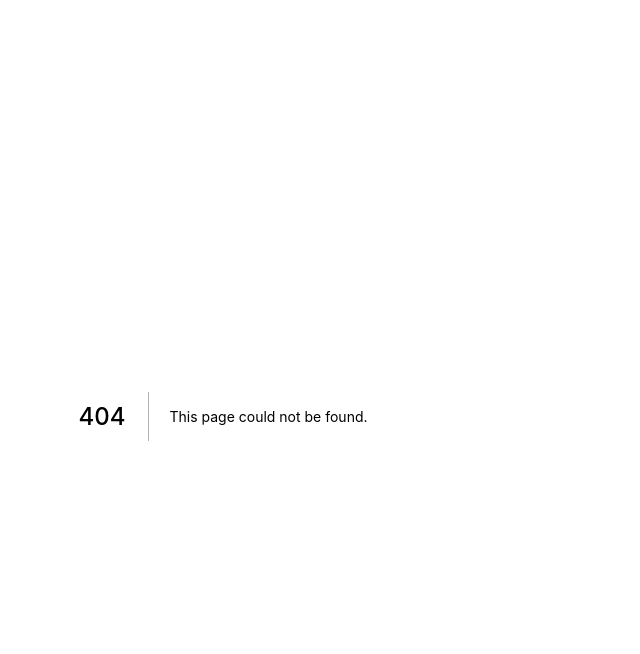
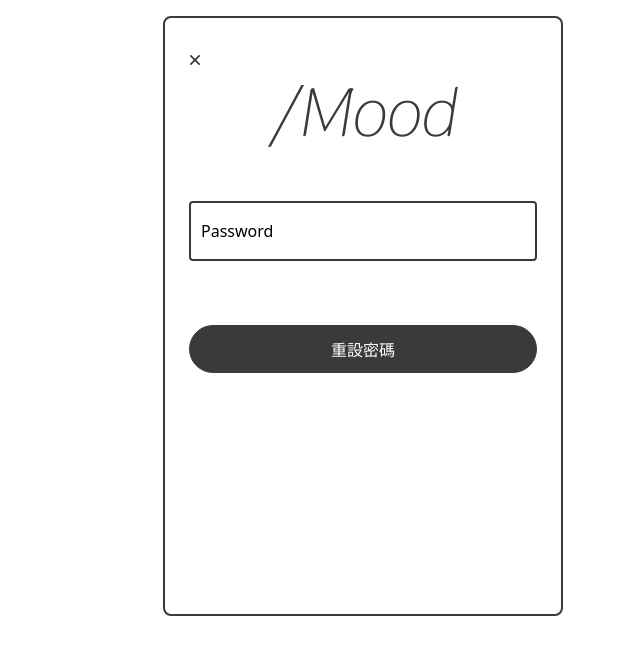
Before and after one commit to achinchen/slash-mood-web, a Next.js app: page /reset in a window 1280 px wide. Before the commit this address had no page. Shown: the top 654 px of the page, without its empty margins (277-917 px from the left). Built offline with nearby package versions, Linux system fonts and the light colour scheme.

Commit message:
Add reset page

```diff
--- /dev/null
+++ b/pages/reset/index.tsx
@@ -0,0 +1,53 @@
+import { useState } from 'react';
+import Head from 'next/head';
+import Button from 'components/Button';
+import TextInput from 'components/TextInput';
+import styles from './style.module.scss';
+
+function ForgotPassword(): JSX.Element {
+  const [password, setPassword] = useState('');
+
+  const onClose = () => window.location.assign('somewhere');
+
+  return (
+    <div className={styles.container}>
+      <Head>
+        <title>Add Mood Log</title>
+        <link rel="icon" href="/favicon.ico" />
+      </Head>
+      <main>
+        <header className={styles.header}>
+          <button
+            className={styles.closeButton}
+            onClick={onClose}
+            aria-label="返回"
+          >
+            <img
+              className={styles.closeButtonIcon}
+              src="/images/icon/close.svg"
+              alt="返回"
+            />
+          </button>
+          <img className={styles.logo} src="/logo.png" alt="slash mood logo" />
+        </header>
+        <form className={styles.form}>
+          <TextInput
+            value={password}
+            onValueChange={setPassword}
+            label="Password"
+            type="password"
+            name="current-password"
+            autoComplete="current-password"
+          />
+        </form>
+        <footer className={styles.bottom}>
+          <Button color="dark" fullwidth>
+            重設密碼
+          </Button>
+        </footer>
+      </main>
+    </div>
+  );
+}
+
+export default ForgotPassword;
--- /dev/null
+++ b/pages/reset/style.module.scss
@@ -0,0 +1,65 @@
+@import '~styles/common.scss';
+
+.container {
+  display: flex;
+  flex-direction: column;
+  padding: 12px 24px;
+  border-radius: 8px;
+  border: 2px solid transparent;
+
+  @include media(tablet) {
+    max-width: 400px;
+    margin: auto;
+  }
+
+  @include media(landscape) {
+    min-height: 600px;
+    border-color: #3a3a3a;
+  }
+}
+
+.header {
+  position: relative;
+  margin: 24px 0;
+  display: flex;
+  justify-content: center;
+};
+
+.closeButton {
+  position: absolute;
+  top: -12px;
+  left: -12px;
+  display: flex;
+  justify-content: center;
+  align-items: center;
+  width: 36px;
+  height: 36px;
+
+  &Icon {
+    width: 20px;
+  }
+}
+
+.logo {
+  width: 276px;
+}
+
+.form {
+  display: flex;
+  flex-direction: column;
+}
+
+.main {
+  position: relative;
+  margin: 24px 0;
+  align-self: center;
+}
+
+.bottom {
+  margin: 64px auto 0;
+  align-self: center;
+  display: flex;
+  flex-direction: column;
+  align-items: center;
+  font-size: 1.4rem;
+}
```
